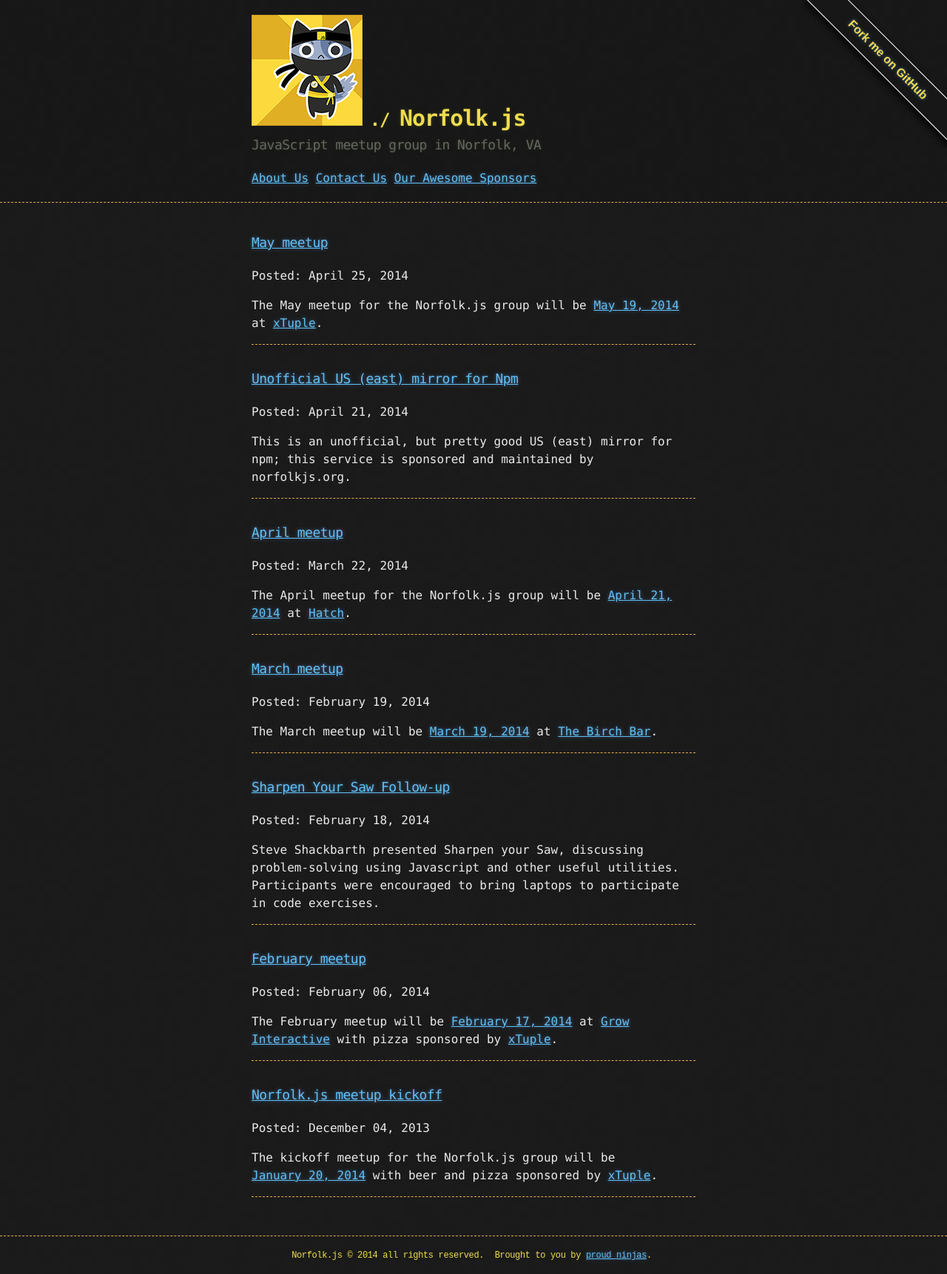
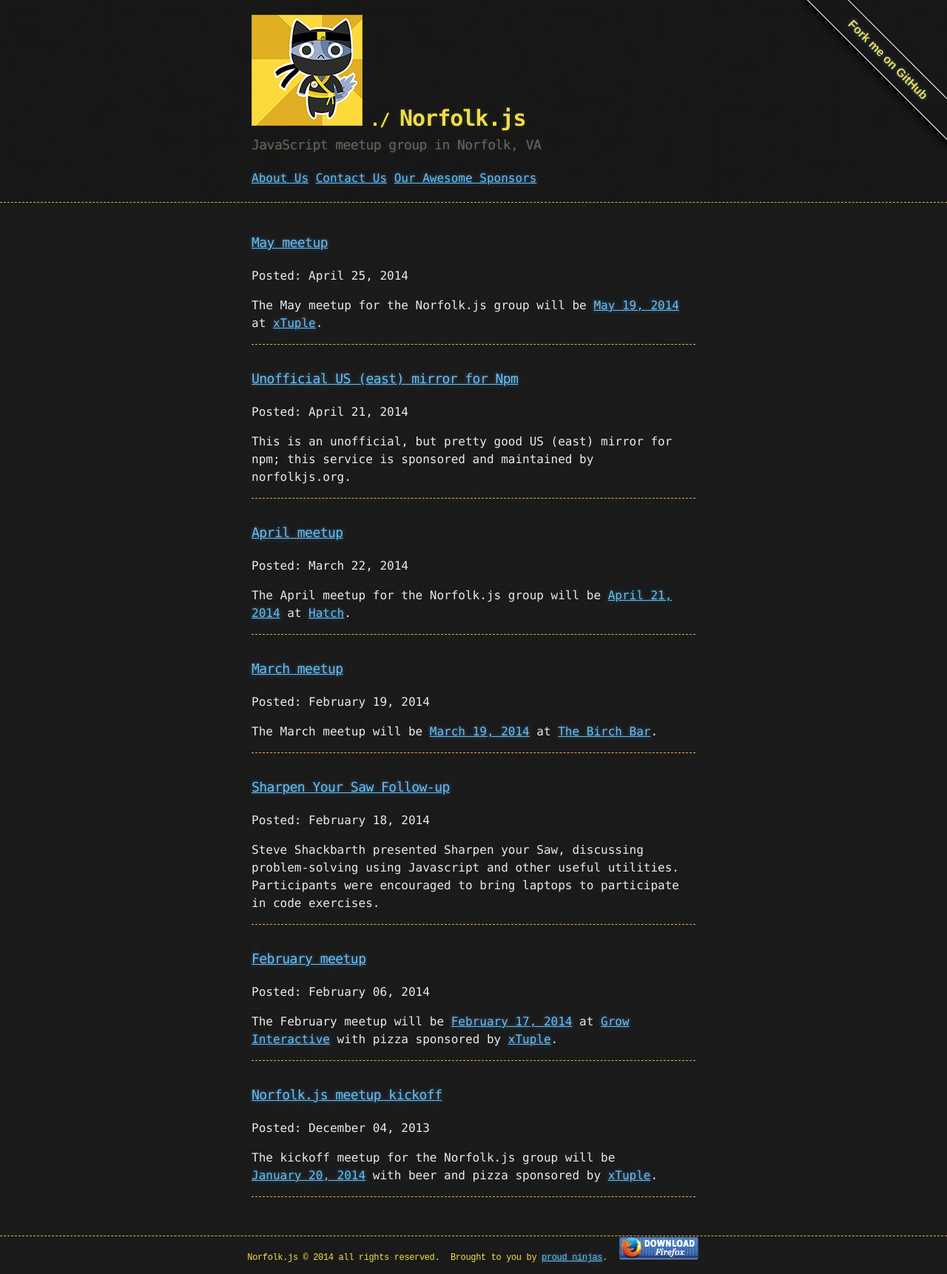
Before and after one commit to norfolkjs/norfolkjs.github.io, a Jekyll site: the page built from index.html, in a window 1280 px wide. Shown: the whole page at 74% size. Built offline with Jekyll 4.4.1, drawn with Linux system fonts in a browser that asks for light colours; Markdown is read by kramdown in place of the engine named in the settings.

```diff
--- a/_includes/footer.html
+++ b/_includes/footer.html
@@ -1,4 +1,7 @@
 <footer>
   <h2>Norfolk.js &copy; 2014 all rights reserved.</h2>
   <h2>Brought to you by <a href="/humans.txt">proud ninjas</a>.</h2>
+  <a href="https://affiliates.mozilla.org/referral/59113/">
+      <img src="/images/firefox.png" alt="">
+  </a>
 </footer>
```
Also changed, not shown: images/firefox.png (added).
